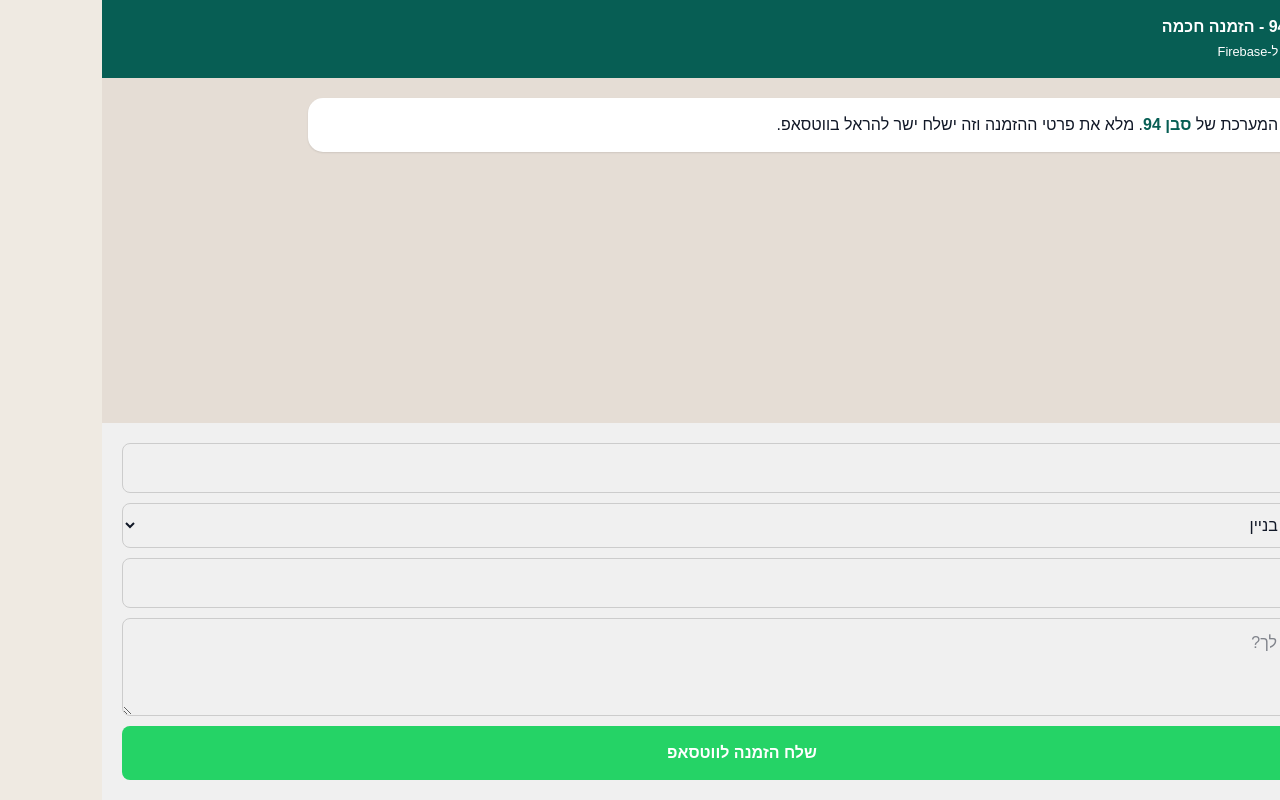
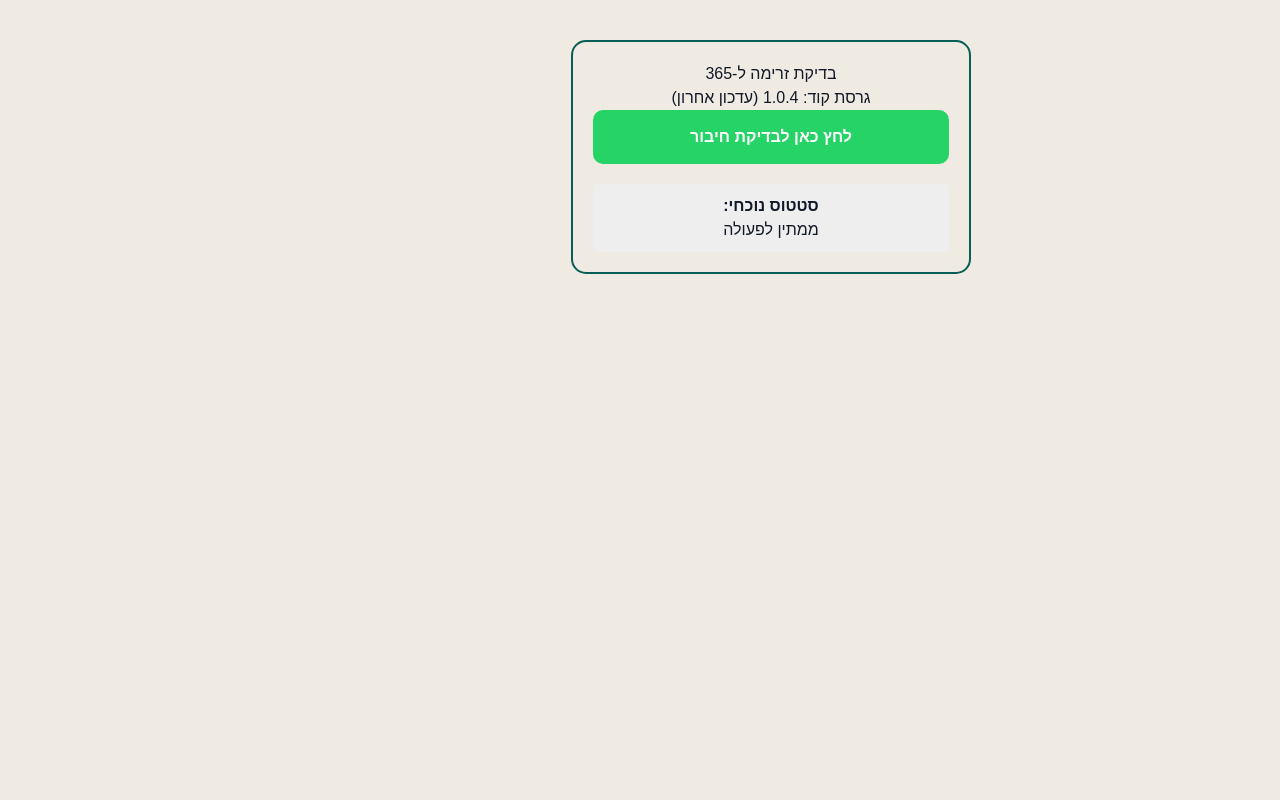
Before and after one commit to saban942025-cyber/ap94, a Next.js app: page / in a window 1280 px wide. Built offline with nearby package versions, Linux system fonts and the light colour scheme.

Commit message:
Update page.tsx

```diff
--- a/src/app/page.tsx
+++ b/src/app/page.tsx
@@ -1,7 +1,7 @@
 'use client';
-import { initializeApp } from "firebase/app";
-import { getFirestore, collection, addDoc } from "firebase/firestore";
-import { useState } from 'react';
+import { initializeApp, getApps } from "firebase/app";
+import { getFirestore, initializeFirestore, memoryLocalCache } from "firebase/firestore";
+import { useState, useEffect } from 'react';
 
 const firebaseConfig = {
   apiKey: "AIzaSyC2QjUvjfALcuoM1xZMVDIXcNpwCG1-tE8",
@@ -10,45 +10,72 @@ const firebaseConfig = {
   storageBucket: "saban-system-v2.firebasestorage.app",
   messagingSenderId: "670637185194",
   appId: "1:670637185194:web:e897482997e75c110898d3",
-  measurementId: "G-9JNS1ZJLDX"
 };
 
-const app = initializeApp(firebaseConfig);
-const db = getFirestore(app);
+const app = getApps().length === 0 ? initializeApp(firebaseConfig) : getApps()[0];
+const db = initializeFirestore(app, { localCache: memoryLocalCache() });
 
-export default function Home() {
-  const [formData, setFormData] = useState({ customerName: '', orderType: 'חומרי בניין', address: '', orderDetails: '' });
+export default function OrderPage() {
+  const [status, setStatus] = useState<string>('ממתין לפעולה');
+  const [loading, setLoading] = useState(false);
 
-  const sendOrder = async () => {
-    if (!formData.customerName || !formData.orderDetails) { alert("אחי, מלא שם ופרטים"); return; }
+  const flowUrl = "https://defaultae1f0547569d471693f95b9524aa2b.31.environment.api.powerplatform.com:443/powerautomate/automations/direct/workflows/0828f74ee7e44228b96c93eab728f280/triggers/manual/paths/invoke?api-version=1&sp=%2Ftriggers%2Fmanual%2Frun&sv=1.0&sig=lgdg1Hw--Z35PWOK6per2K02fql76m_WslheLXJL-eA";
+
+  const testFlow = async () => {
+    setLoading(true);
+    setStatus("🚀 השליחה התחילה...");
+
     try {
-      const docRef = await addDoc(collection(db, "orders"), { ...formData, timestamp: new Date() });
-      const msg = `*הזמנה חדשה - סבן 94* 🚛\n\n*לקוח:* ${formData.customerName}\n*סוג:* ${formData.orderType}\n*פירוט:* ${formData.orderDetails}\n*כתובת:* ${formData.address}\n\n*מספר מעקב:* ${docRef.id}`;
-      window.open(`https://wa.me/972508860896?text=${encodeURIComponent(msg)}`, '_blank');
-    } catch (e) { alert("שגיאה בשמירה"); }
+      console.log("מנסה לשלוח לכתובת:", flowUrl);
+
+      const response = await fetch(flowUrl, {
+        method: 'POST',
+        mode: 'cors',
+        headers: { 'Content-Type': 'application/json' },
+        body: JSON.stringify({
+          customer: "בדיקת מערכת סבן",
+          phone: "0500000000",
+          items: "בדיקה טכנית",
+          address: "כתובת בדיקה"
+        })
+      });
+
+      console.log("Response received:", response);
+      setStatus(`תגובת שרת: ${response.status} ${response.statusText}`);
+
+      if (response.ok) {
+        alert("הצלחה! ה-Flow הופעל.");
+      } else {
+        const text = await response.text();
+        console.error("Server Error Detail:", text);
+        setStatus(`שגיאת שרת: ${response.status}. פרטים בקונסולה.`);
+      }
+    } catch (err: any) {
+      console.error("Fetch Error:", err);
+      setStatus(`🚨 כשל טכני: ${err.message}`);
+    } finally {
+      setLoading(false);
+    }
   };
 
   return (
-    <main style={{ backgroundColor: '#E5DDD5', minHeight: '100vh', direction: 'rtl', fontFamily: 'sans-serif' }}>
-      <div style={{ backgroundColor: '#075E54', color: 'white', padding: '15px', display: 'flex', alignItems: 'center', gap: '10px' }}>
-        <div style={{ width: '40px', height: '40px', backgroundColor: '#FFD700', borderRadius: '50%', display: 'flex', justifyContent: 'center', alignItems: 'center', color: 'black', fontWeight: 'bold' }}>S94</div>
-        <div><strong>סבן 94 - הזמנה חכמה</strong><br/><small>מחובר ל-Firebase</small></div>
-      </div>
-      <div style={{ padding: '20px' }}>
-        <div style={{ background: 'white', padding: '15px', borderRadius: '15px 0 15px 15px', maxWidth: '85%', boxShadow: '0 1px 2px rgba(0,0,0,0.1)' }}>
-          אהלן! כאן המערכת של <strong style={{color:'#075E54'}}>סבן 94</strong>. מלא את פרטי ההזמנה וזה ישלח ישר להראל בווטסאפ.
+    <main dir="rtl" style={{ padding: '40px', textAlign: 'center', fontFamily: 'sans-serif' }}>
+      <div style={{ maxWidth: '400px', margin: '0 auto', border: '2px solid #075E54', padding: '20px', borderRadius: '15px' }}>
+        <h2>בדיקת זרימה ל-365</h2>
+        <p>גרסת קוד: 1.0.4 (עדכון אחרון)</p>
+
+        <button
+          onClick={testFlow}
+          disabled={loading}
+          style={{ width: '100%', padding: '15px', background: '#25D366', color: 'white', border: 'none', borderRadius: '10px', fontWeight: 'bold', cursor: 'pointer' }}
+        >
+          {loading ? "שולח..." : "לחץ כאן לבדיקת חיבור"}
+        </button>
+
+        <div style={{ marginTop: '20px', padding: '10px', background: '#eee', borderRadius: '5px' }}>
+          <strong>סטטוס נוכחי:</strong>
+          <p>{status}</p>
         </div>
-      </div>
-      <div style={{ background: '#f0f0f0', padding: '20px', display: 'flex', flexDirection: 'column', gap: '10px', position: 'fixed', bottom: 0, width: '100%', boxSizing: 'border-box' }}>
-        <input type="text" placeholder="שם הלקוח" style={{ padding: '12px', borderRadius: '8px', border: '1px solid #ccc' }} onChange={(e)=>setFormData({...formData, customerName:e.target.value})} />
-        <select style={{ padding: '12px', borderRadius: '8px', border: '1px solid #ccc' }} onChange={(e)=>setFormData({...formData, orderType:e.target.value})}>
-          <option value="חומרי בניין">🏗️ חומרי בניין</option>
-          <option value="הצבת מכולה">🗑️ הצבת מכולה</option>
-          <option value="החלפת מכולה">🔄 החלפת מכולה</option>
-        </select>
-        <input type="text" placeholder="כתובת" style={{ padding: '12px', borderRadius: '8px', border: '1px solid #ccc' }} onChange={(e)=>setFormData({...formData, address:e.target.value})} />
-        <textarea placeholder="מה להביא לך?" rows={3} style={{ padding: '12px', borderRadius: '8px', border: '1px solid #ccc' }} onChange={(e)=>setFormData({...formData, orderDetails:e.target.value})}></textarea>
-        <button onClick={sendOrder} style={{ backgroundColor: '#25D366', color: 'white', padding: '15px', borderRadius: '8px', border: 'none', fontWeight: 'bold', fontSize: '16px' }}>שלח הזמנה לווטסאפ</button>
       </div>
     </main>
   );
```
